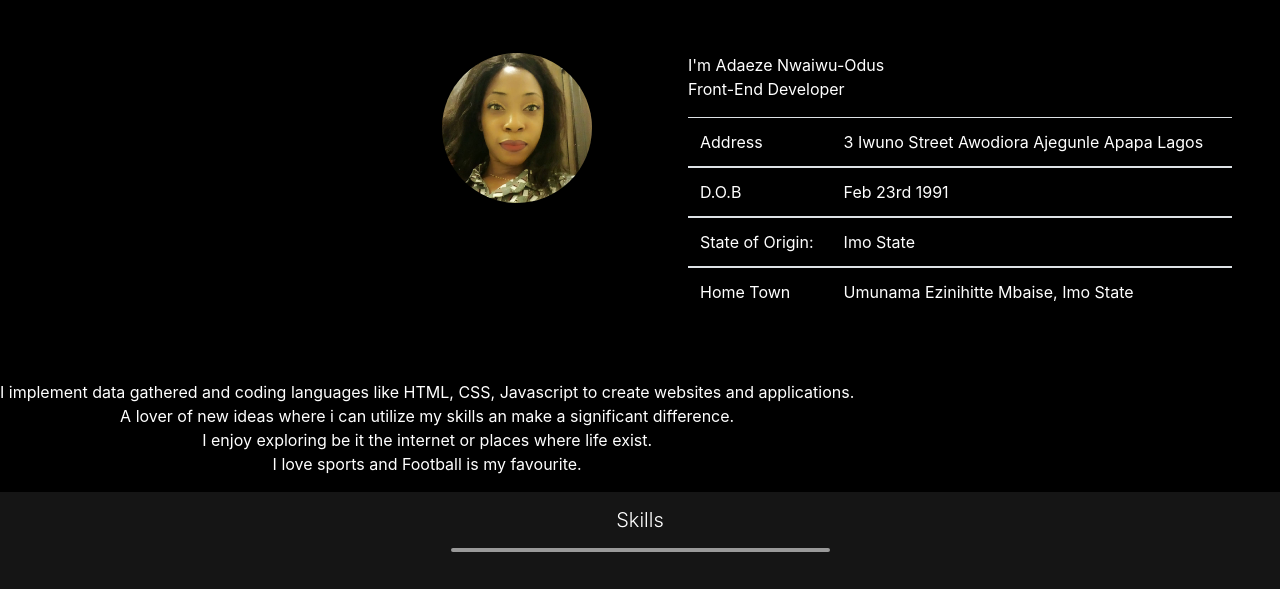
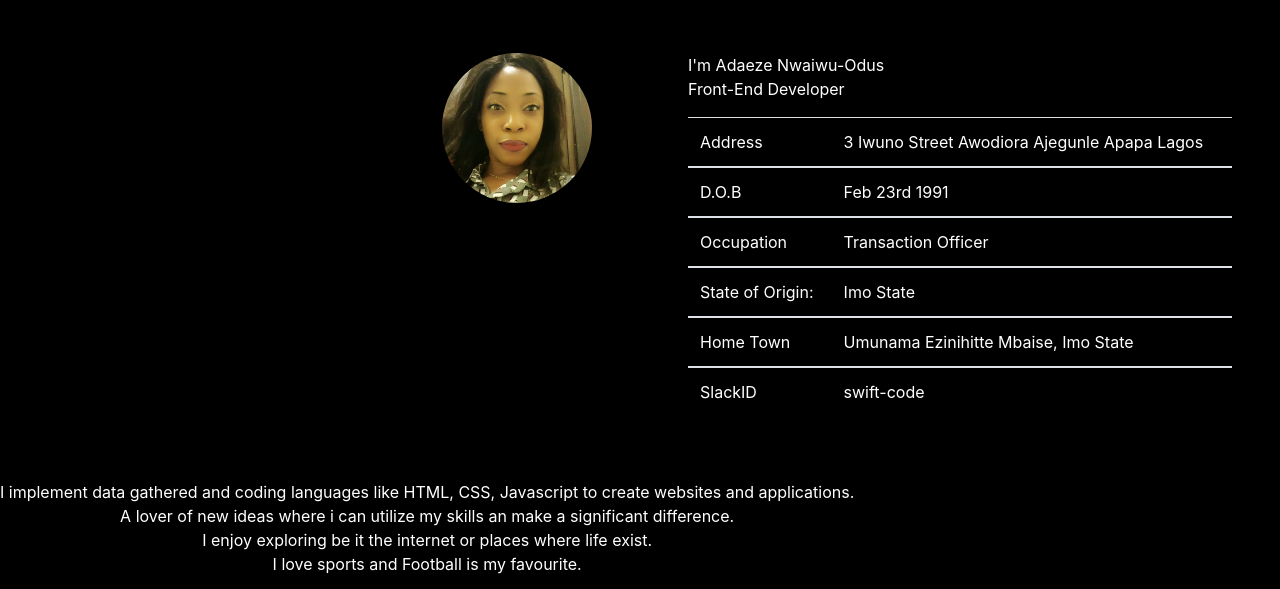
Before and after one commit to Adaeze23/personal-profile, a plain HTML site: page index.html in a window 1280 px wide. Shown: the part 675-1264 px from the top of the page. Drawn offline with nearby package versions, Linux system fonts and the light colour scheme.

Commit message:
table adjustment

```diff
--- a/index.html
+++ b/index.html
@@ -67,7 +67,7 @@
                         Front-End Developer
                         </p>
                          <div class="table-responsive">
-                              <table class="table">
+                              <table class="table table-borderless">
                                  <tbody>
                                     <tr>
                                         <td>Address</td>
@@ -79,6 +79,12 @@
                                     <tr>
                                         <td>D.O.B</td>
                                         <td>Feb 23rd 1991</td>
+                                    </tr>
+                                </tbody>
+                                <tbody>
+                                    <tr>
+                                        <td>Occupation</td>
+                                        <td>Transaction Officer</td>
                                     </tr>
                                 </tbody>
                                  <tbody>
@@ -94,11 +100,17 @@
                                         <td>Umunama Ezinihitte Mbaise, Imo State</td>
                                     </tr>
                                 </tbody>
+                                <tbody>
+                                    <tr>
+                                        <td>SlackID</td>
+                                        <td>swift-code</td>
+                                    </tr>
+                                </tbody>
 
-                              </table>
-                         </div>
+                            </table>
+                        </div>
                 </div>
-                <div class="row">
+                <div class="row text-center">
                     <div class="col text-white">
                         <p class="summary text-center mt-5" >I implement data gathered and coding languages like HTML, CSS, Javascript to create websites and applications.<br> A lover of new ideas where i can utilize my skills an make a significant difference. <br>
                         I enjoy exploring be it the internet or places where life exist.<br>
```
